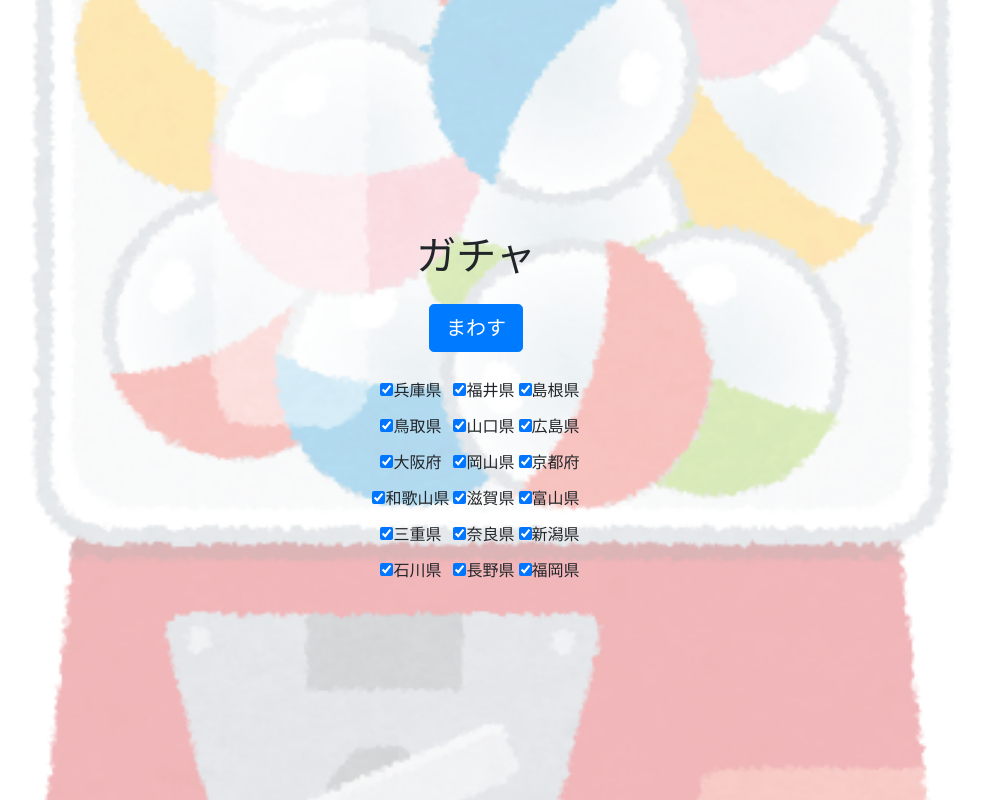
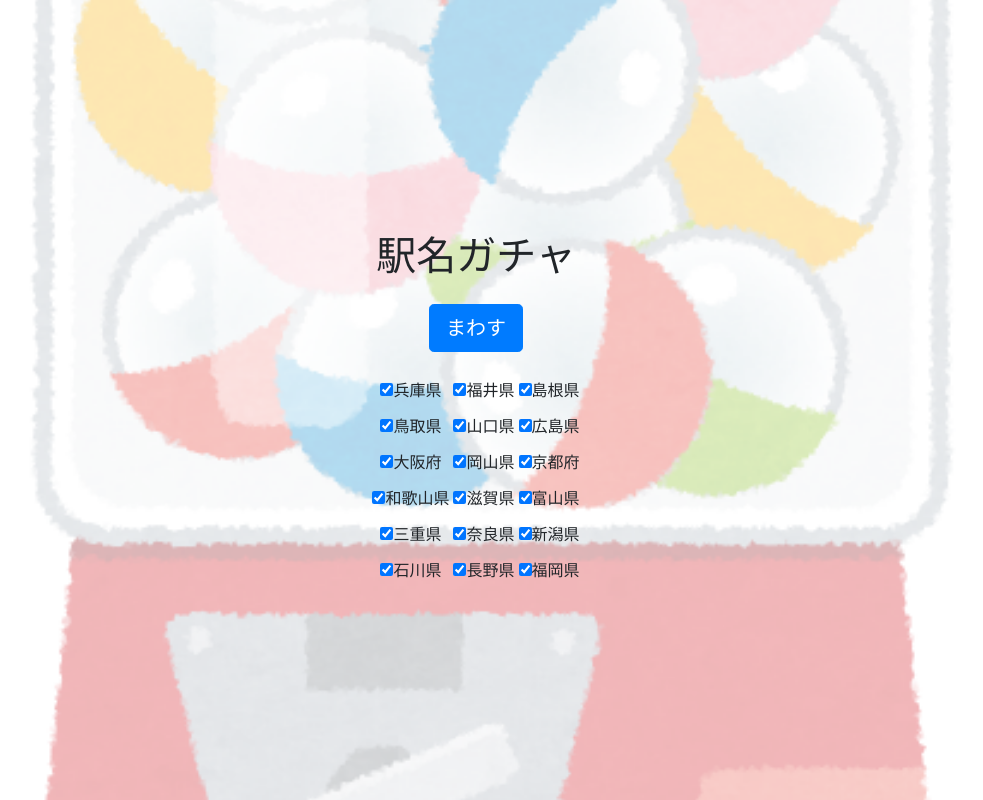
Before and after one commit to omo-chi/gacha, a plain HTML site: page index.html in a window 1280 px wide. Shown: the whole page, without its empty margins (164-1147 px from the left). Drawn offline with nearby package versions, Linux system fonts and the light colour scheme.

Commit message:
タイトル修正

```diff
--- a/index.html
+++ b/index.html
@@ -47,7 +47,7 @@
 </head>
 <body>
     <div id="gacha-screen" class="container text-center">
-        <h1 class="my-4">ガチャ</h1>
+        <h1 class="my-4">駅名ガチャ</h1>
         <button class="btn btn-primary btn-lg mb-4" onclick="drawGacha()">まわす</button>
         <div id="prefecture-checkboxes">
             <table id="prefecture-table">
```
